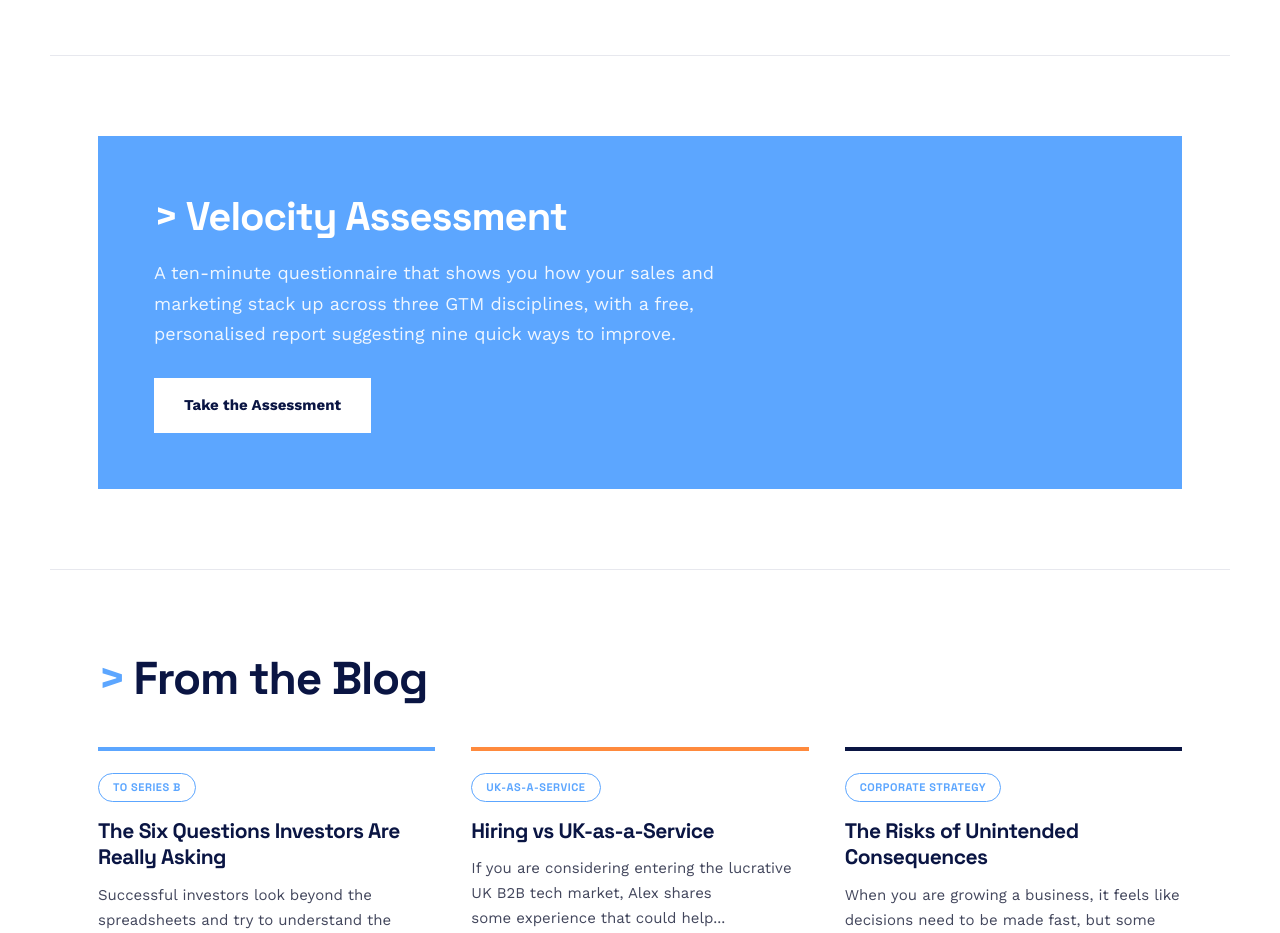
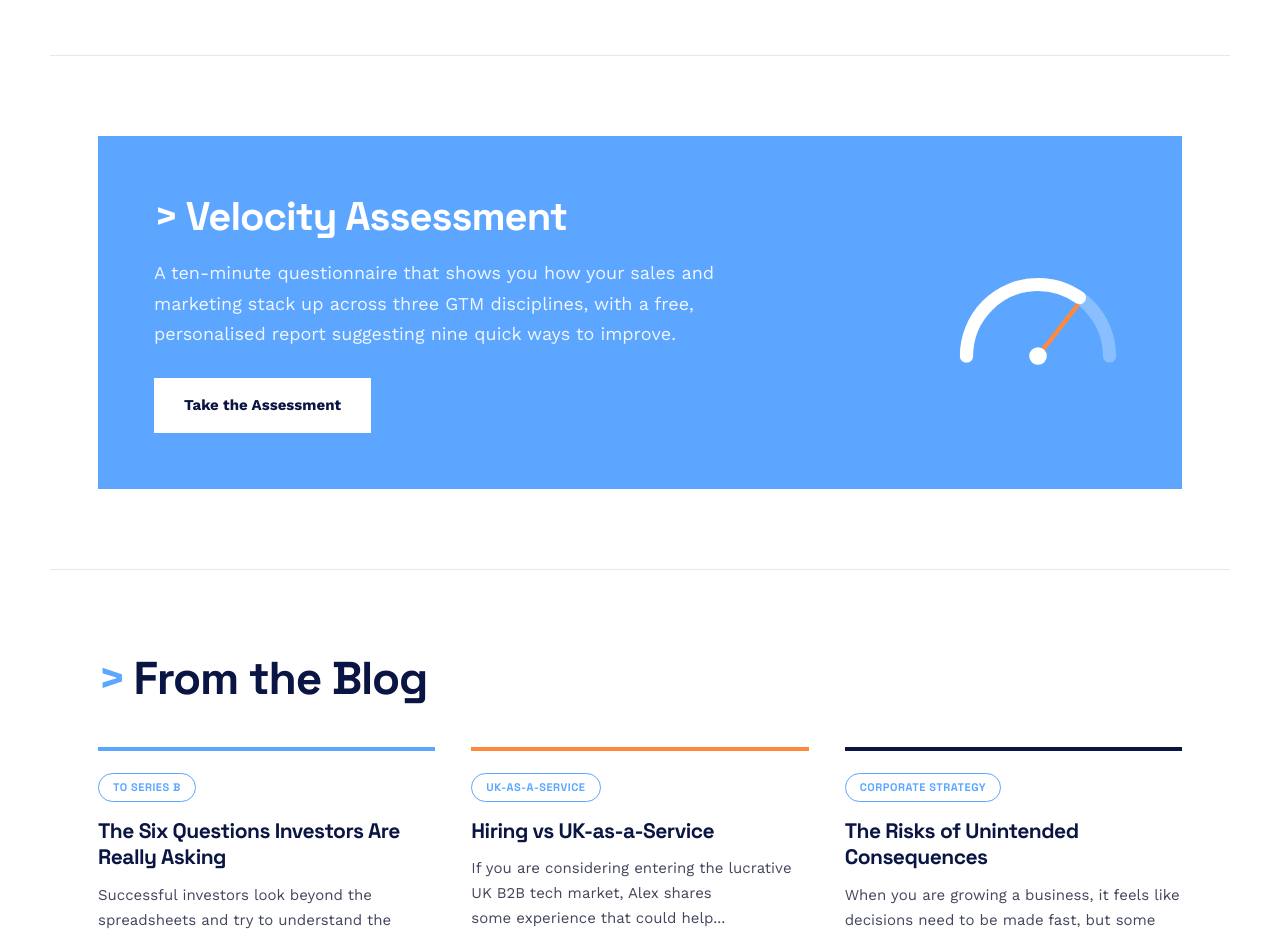
Before and after one commit to vb-iant/velocity-b, a Next.js app: page /resources in a window 1280 px wide. Shown: the part 1620-2553 px from the top of the page. Built offline with nearby package versions, Linux system fonts and the light colour scheme.

Commit message:
Resources: add half-circle dial SVG to the right of the Velocity Assessment panel

```diff
--- a/app/resources/page.tsx
+++ b/app/resources/page.tsx
@@ -135,7 +135,7 @@ export default function ResourcesPage() {
 
       {/* Velocity Assessment */}
       <section className="mx-auto max-w-[1180px] border-t border-hair px-12 py-20">
-        <div className="flex flex-col items-start gap-10 bg-blue px-10 py-14 md:flex-row md:items-center md:px-14">
+        <div className="flex flex-col items-start justify-between gap-10 bg-blue px-10 py-14 md:flex-row md:items-center md:px-14">
           <div>
             <h2 className="font-display text-[32px] font-bold leading-tight tracking-tight text-white md:text-[40px]">
               <AnimatedChevron className="text-white" />
@@ -153,6 +153,43 @@ export default function ResourcesPage() {
               Take the Assessment
             </Link>
           </div>
+
+          <svg
+            aria-hidden="true"
+            viewBox="0 0 160 100"
+            className="hidden h-[110px] w-[176px] flex-none md:block"
+          >
+            {/* Track */}
+            <path
+              d="M15,90 A65,65 0 0 1 145,90"
+              fill="none"
+              stroke="rgba(255,255,255,0.28)"
+              strokeWidth="12"
+              strokeLinecap="round"
+            />
+            {/* Progress arc */}
+            <path
+              d="M15,90 A65,65 0 0 1 145,90"
+              fill="none"
+              stroke="#FFFFFF"
+              strokeWidth="12"
+              strokeLinecap="round"
+              strokeDasharray="204 204"
+              strokeDashoffset="62"
+            />
+            {/* Needle */}
+            <line
+              x1="80"
+              y1="90"
+              x2="80"
+              y2="32"
+              stroke="#FF8A3D"
+              strokeWidth="4"
+              strokeLinecap="round"
+              transform="rotate(38 80 90)"
+            />
+            <circle cx="80" cy="90" r="8" fill="#FFFFFF" />
+          </svg>
         </div>
       </section>
 
```
